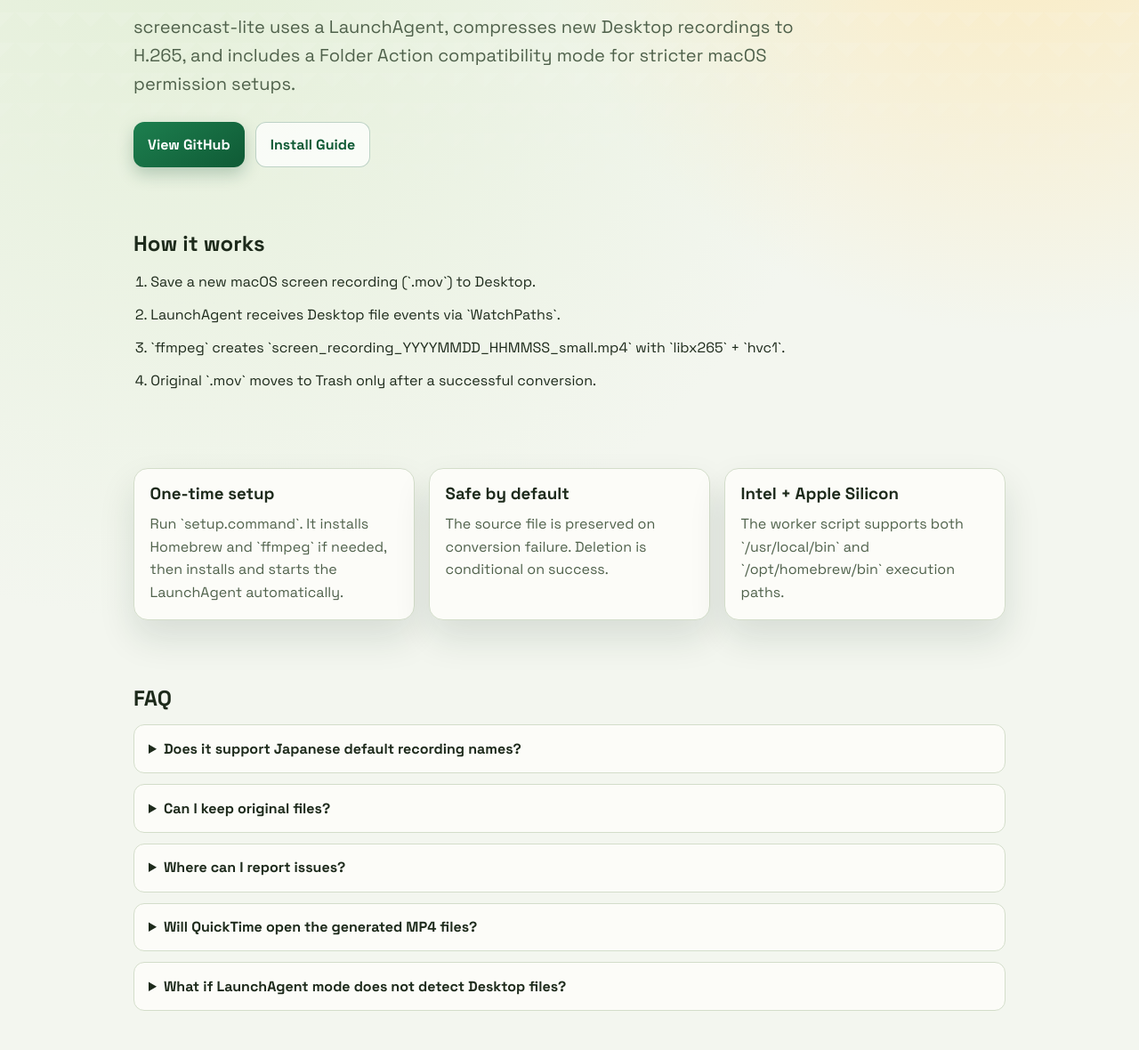
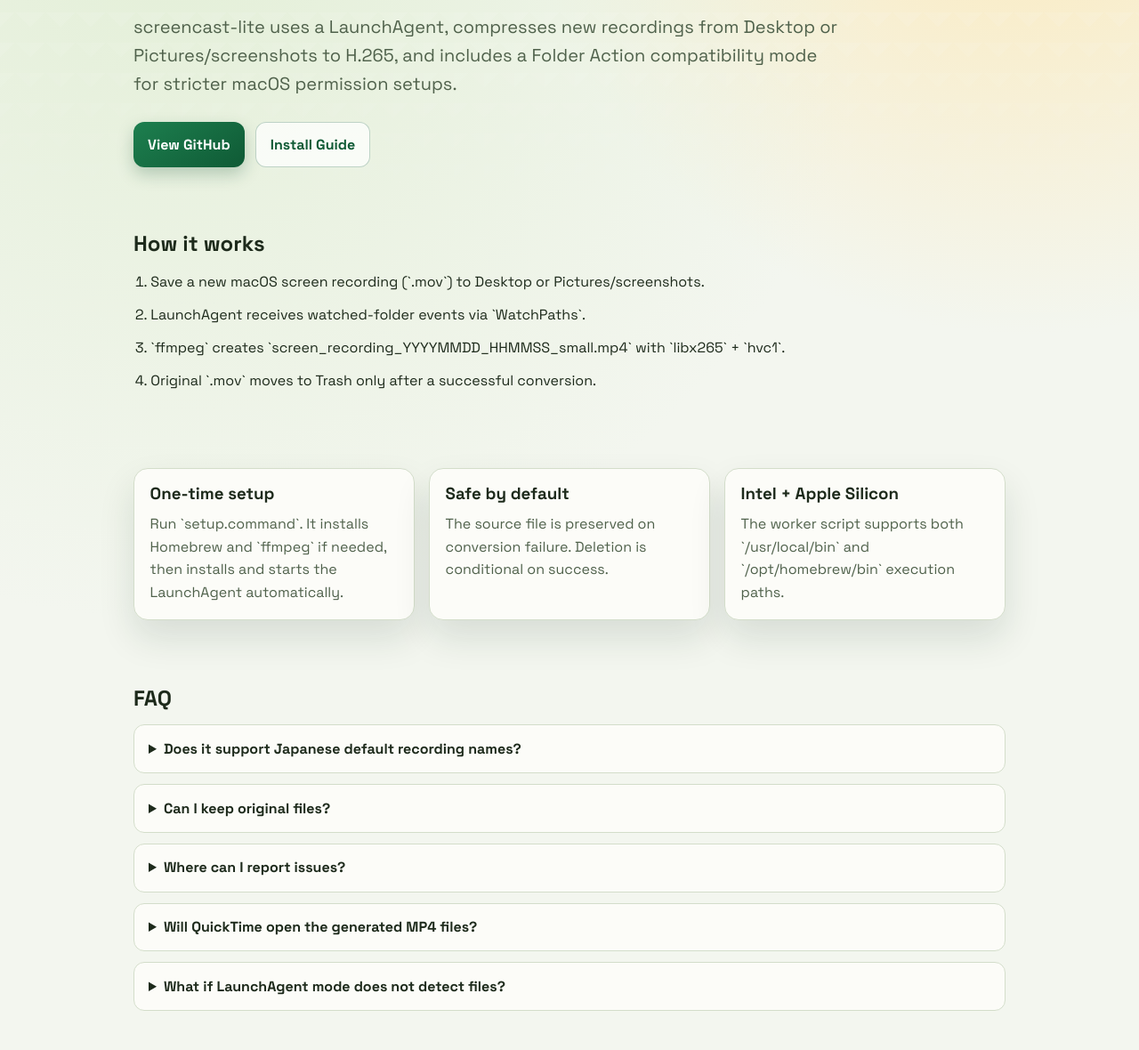
Before and after one commit to senri1101/screencast-lite, a plain HTML site: page docs/index.html in a window 1280 px wide. Shown: the part 360-1540 px from the top of the page at 89% size. Drawn offline with Linux system fonts and the light colour scheme.

Commit message:
Watch screenshots folder for recordings

```diff
--- a/docs/index.html
+++ b/docs/index.html
@@ -54,8 +54,8 @@
         <span>without extra clicks.</span>
       </h1>
       <p class="lead">
-        screencast-lite uses a LaunchAgent, compresses new Desktop recordings to
-        H.265, and includes a Folder Action compatibility mode for stricter
+        screencast-lite uses a LaunchAgent, compresses new recordings from
+        Desktop or Pictures/screenshots to H.265, and includes a Folder Action compatibility mode for stricter
         macOS permission setups.
       </p>
       <div class="cta-row">
@@ -68,8 +68,8 @@
       <section class="section reveal">
         <h2>How it works</h2>
         <ol class="steps">
-          <li>Save a new macOS screen recording (`.mov`) to Desktop.</li>
-          <li>LaunchAgent receives Desktop file events via `WatchPaths`.</li>
+          <li>Save a new macOS screen recording (`.mov`) to Desktop or Pictures/screenshots.</li>
+          <li>LaunchAgent receives watched-folder events via `WatchPaths`.</li>
           <li>`ffmpeg` creates `screen_recording_YYYYMMDD_HHMMSS_small.mp4` with `libx265` + `hvc1`.</li>
           <li>Original `.mov` moves to Trash only after a successful conversion.</li>
         </ol>
@@ -128,10 +128,10 @@
             </p>
           </details>
           <details>
-            <summary>What if LaunchAgent mode does not detect Desktop files?</summary>
+            <summary>What if LaunchAgent mode does not detect files?</summary>
             <p>
-              Attach `screen_recording_auto_compress.scpt` to Desktop in Folder
-              Actions Setup.
+              Attach `screen_recording_auto_compress.scpt` to the target folder in
+              Folder Actions Setup.
             </p>
           </details>
         </div>
```
Also changed, not shown: 4 other files.
